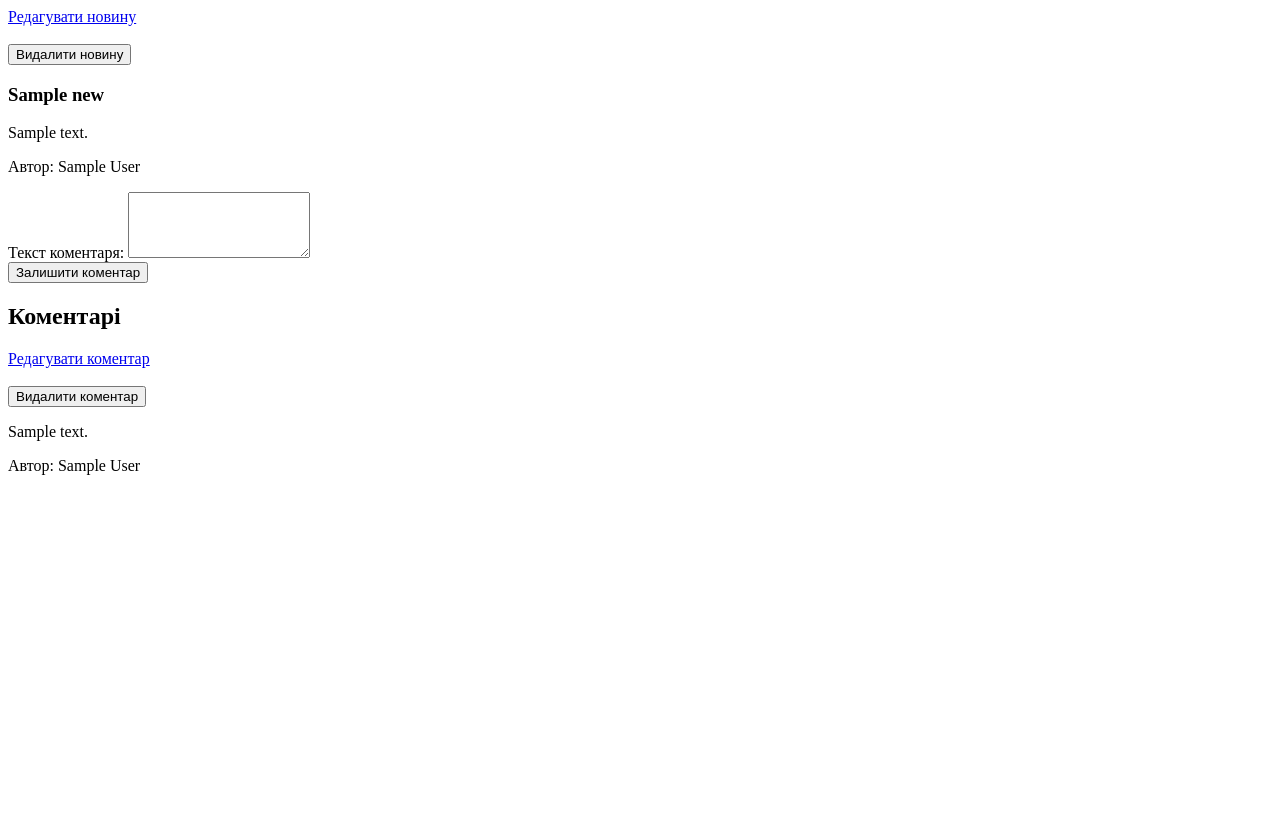
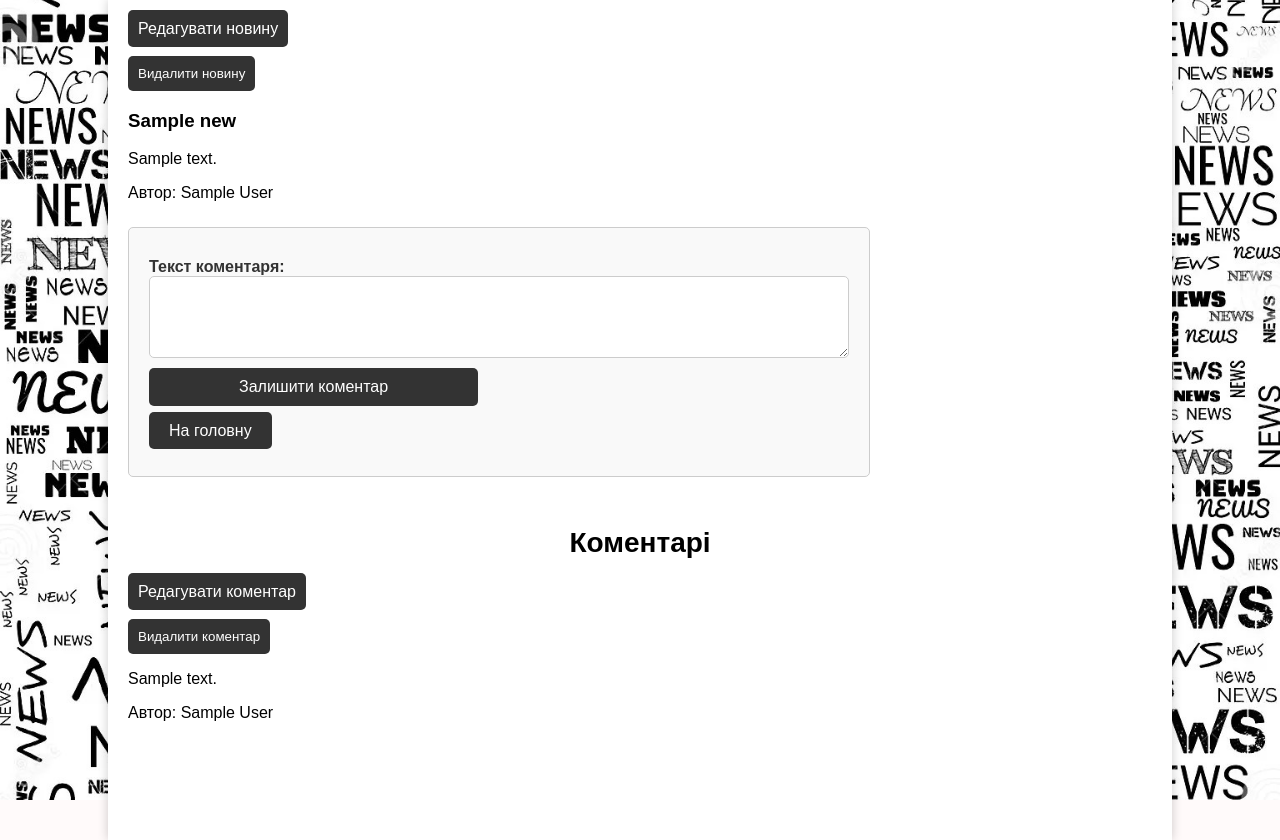
Before and after one commit to VladyslavaDzhun/testove, a PHP site: page /get_news.php?id=1 in a window 1280 px wide. Before the commit the page ends 475 px from the top, so only its background shows below. Run offline with PHP 8.4, Linux system fonts and the light colour scheme; the visitor is signed in with stand-in values (Sample User, id 1); tables that the repository leaves empty or names only in its code hold one stand-in row (values such as "Sample post").

Commit message:
add styles

```diff
--- a/create_comment.php
+++ b/create_comment.php
@@ -30,15 +30,15 @@ if ($_SERVER['REQUEST_METHOD'] === 'POST') {
     <link rel="stylesheet" href="css/style.css">
 </head>
 <body>
-    <h1 class = "title-comment">Створення коментаря</h1>
+    <h1>Створення коментаря</h1>
 
     <?php echo $message; ?>
     <div class="create-comment-container">
         <form method="post" action="index.php?action=create_comment&news_id=<?php echo $news_id; ?>">
-            <label class = "comment-text">Текст коментаря:</label>
+            <label>Текст коментаря:</label>
             <textarea name="text" rows="4" required></textarea><br>
 
-            <button type="submit" class = "create-comment-button">Залишити коментар</button>
+            <button type="submit">Залишити коментар</button>
         </form>
 
         <p><a href="index.php?action=home" class = "return-button">На головну</a></p>
--- a/create_news.php
+++ b/create_news.php
@@ -28,6 +28,7 @@ if ($_SERVER['REQUEST_METHOD'] === 'POST') {
     <link rel="stylesheet" href="css/style.css">
 </head>
 <body>
+    <div class="container">
         <h1  class = "title-news">Створення новини</h1>
 
         <?php echo $message; ?>
@@ -44,5 +45,6 @@ if ($_SERVER['REQUEST_METHOD'] === 'POST') {
 
             <p><a href="index.php?action=home" class = "return-button">На головну</a></p>
         </div>
+    </div>
 </body>
 </html>
--- a/css/style.css
+++ b/css/style.css
@@ -7,9 +7,9 @@ body {
 }
 
 .page {
-  max-width: 100%;
-  max-height: 100vh;
-  background-image: url(img/background.jpg);
+  width: 100%;
+  height: 100%;
+  background-image: url(/img/background.jpg);
   background-size: cover;
   background-position: center;
   background-repeat: no-repeat;
@@ -18,13 +18,14 @@ body {
 
 .container {
   max-width: 80%;
-  height: 95vh;
+  height: 100%;
   margin: 0 auto;
   padding: 20px;
   background-color: rgba(255, 255, 255, 1);
   box-shadow: 0 0 10px rgba(0, 0, 0, 0.2);
 }
 
+/* заголовок "головна сторінка" */
 .header {
   background-color: #333;
   color: #fff;
@@ -32,6 +33,7 @@ body {
   text-align: center;
 }
 
+/* контейнер реєстрації, входу */
 .form-container {
   width: 300px;
   margin: 0 auto;
@@ -42,12 +44,14 @@ body {
   background-color: #f9f9f9;
 }
 
+/* заголовок реєстрація, вхід */
 .form-title {
   text-align: center;
   font-size: 24px;
   margin-bottom: 20px;
 }
 
+/* поле логіна */
 .login-input {
   width: 93%;
   padding: 10px;
@@ -56,6 +60,7 @@ body {
   border-radius: 3px;
 }
 
+/* поле пароля */
 .password-input {
   width: 93%;
   padding: 10px;
@@ -64,6 +69,7 @@ body {
   border-radius: 3px;
 }
 
+/* поле ім'я користувача */
 .name-input {
   width: 93%;
   padding: 10px;
@@ -72,6 +78,7 @@ body {
   border-radius: 3px;
 }
 
+/* кнопка зареєструватися, увійти */
 .submit-button {
   width: 100%;
   padding: 10px;
@@ -89,6 +96,7 @@ body {
   color: black;
 }
 
+/* маєте, не маєте акаунт, увійдіть, зареєструйтесь */
 .register-link {
   text-align: center;
   margin-top: 10px;
@@ -96,6 +104,7 @@ body {
   border-radius: 30%;
 }
 
+/* кнопки входу та реєстрації на головній сторінці */
 .register-buttons {
   display: flex;
 justify-content: center;
@@ -103,6 +112,7 @@ align-items: center;
 padding: 20px ;
 }
 
+/* кнопка увійти на головній сторінці */
 .login-button {
   background-color: #333;
   color: #fff;
@@ -120,6 +130,7 @@ padding: 20px ;
   color: black;
 }
 
+/* кнопка зареєструватися на головній сторінці */
 .register-button {
   background-color: #333;
   color: #fff;
@@ -288,7 +299,6 @@ button.create-news-button {
 /* контейнер для створення коментарів */
 .create-comment-container {
   width: 700px;
-  margin: 0 auto;
   margin-top: 25px;
   padding: 20px;
   border: 1px solid #ccc;
@@ -312,3 +322,171 @@ textarea[name="text"] {
   border-radius: 5px;
   margin-bottom: 10px;
 }
+
+/* кнопка стоврити коментар */
+.comment-button {
+  background-color: #333;
+  color: #fff;
+  font-size: 16px;
+  padding: 10px 90px;
+  border: none;
+  border-radius: 5px;
+  cursor: pointer;
+  text-decoration: none;
+  transition: .3s;
+}
+
+.comment-button:hover {
+  background-color: #C0C0C0;
+  color: black;
+}
+
+/* контейнер для  новин на головній сторінці */
+.news-container {
+  border: 1px solid #ccc;
+  padding: 10px;
+  margin: 10px;
+  background-color: #f9f9f9;
+}
+
+/* заголовк новини на головній сторінці */
+.title-news-home {
+  color: #333;
+  text-decoration: none;
+}
+
+/* текс новини на головній сторінці */
+.text-news-home {
+  color: #666;
+}
+
+/* хто автор новини на головній сторінці */
+.author-home {
+  color: #999;
+}
+
+/* повідомлення немає новин на головній сторінці */
+.no-news-home {
+  color: black;
+  display: flex;
+  justify-content: center;
+  align-items: center;
+}
+
+/* повідомлення що немає коментарів на сторінці новини */
+.no-comment {
+  color: black;
+  display: flex;
+  justify-content: center;
+  align-items: center;
+}
+
+/* кнопка "видалити новину" на сторінці новини */
+.delete-news-button {
+  background-color: #333;
+  color: #fff;
+  padding: 10px;
+  border: none;
+  border-radius: 5px;
+  cursor: pointer;
+  text-decoration: none;
+  transition: .3s;
+}
+
+.delete-news-button:hover {
+  background-color: #C0C0C0;
+  color: black;
+}
+
+/* кнопка "редагувати" новину на сторінці новини */
+.edit-news-button {
+  background-color: #333;
+  color: #fff;
+  padding: 10px;
+  border: none;
+  border-radius: 5px;
+  cursor: pointer;
+  text-decoration: none;
+  transition: .3s;
+}
+
+.edit-news-button:hover {
+  background-color: #C0C0C0;
+  color: black;
+}
+
+/* кнопка "редагувати коментар" на сторінці новини */
+.edit-comment-button {
+  background-color: #333;
+  color: #fff;
+  padding: 10px;
+  border: none;
+  border-radius: 5px;
+  cursor: pointer;
+  text-decoration: none;
+  transition: .3s;
+}
+
+.edit-comment-button:hover {
+  background-color: #C0C0C0;
+  color: black;
+}
+
+/* кнопка "видалити коментар" на сторінці новини */
+.delete-comment-button {
+  background-color: #333;
+  color: #fff;
+  padding: 10px;
+  border: none;
+  border-radius: 5px;
+  cursor: pointer;
+  text-decoration: none;
+  transition: .3s;
+}
+
+.delete-comment-button:hover {
+  background-color: #C0C0C0;
+  color: black;
+}
+
+/* заголовок редагувати коментар/новину на сторінці редагування коментаря/новини */
+.edit_comment_news {
+  font-weight: bold;
+  color: #333;
+  display: block;
+  margin-top: 10px;
+  text-align: center;
+}
+
+/* поле тексу на сторінці редагувати коментар/новину */
+.text_edit_comment_news {
+  font-weight: bold;
+  color: #333;
+  display: block;
+  margin-top: 10px;
+}
+
+/* поле заголовка на сторінці редагування новини */
+.label-news-title {
+  font-weight: bold;
+  color: #333;
+  display: block;
+  margin-top: 10px;
+}
+
+/* кнопка зберегти зміни на сторінці редагування коментаря/новини */
+.button_edit_comment_news {
+  background-color: #333;
+  color: #fff;
+  padding: 10px;
+  border: none;
+  border-radius: 5px;
+  cursor: pointer;
+  text-decoration: none;
+  transition: .3s;
+}
+
+.button_edit_comment_news:hover {
+  background-color: #C0C0C0;
+  color: black;
+}
--- a/get_news.php
+++ b/get_news.php
@@ -4,28 +4,36 @@ require_once 'news.php';
 require_once 'comments.php';
 require_once 'user.php';
 
+echo '<link href="css/style.css"  rel="stylesheet">';
+echo '<div class="page">';
+echo '<div class="container">';
 $news = getNewById($_GET['id']);
 if (isUserLoggedIn() && isAuthor($_SESSION['user_id'], $news['author_id'])){
-echo '<a href="index.php?action=edit_news&news_id='.$_GET['id'].'">Редагувати новину</a>';
+echo '<a href="index.php?action=edit_news&news_id='.$_GET['id'].'" class = "edit-news-button">Редагувати новину</a>';
 echo '<form method="post" action="index.php?action=delete_news">';
 echo '<input type="hidden" name="id" value='.$_GET['id'].' required><br>';
-echo '<button type="submit">Видалити новину</button>';
+echo '<button type="submit" class = "delete-news-button">Видалити новину</button>';
 echo '</form>';
 }
 echo '<div>';
-echo '<h3>' . $news['title'] . '</h3>';
-echo '<p>' . $news['text'] . '</p>';
+echo '<h3>' . htmlentities($news['title'], ENT_QUOTES) . '</h3>';
+echo '<p>' . htmlentities($news['text'], ENT_QUOTES) . '</p>';
 echo '<p>Автор: ' . $news['name'] . '</p>';
 echo '</div>';
+
+
 ?>
  <form method="post" action="index.php?action=create_comment&news_id=<?php echo $_GET['id']; ?>">
-        <label>Текст коментаря:</label>
+    <div class="create-comment-container">
+        <label class = "comment-text">Текст коментаря:</label>
         <textarea name="text" rows="4" required></textarea><br>
+        <button type="submit" class = "comment-button">Залишити коментар</button>
+        <p><a href="index.php?action=home" class = "return-button">На головну</a></p>
+    </div>
+</form>
 
-        <button type="submit">Залишити коментар</button>
-    </form>
 <!-- Виведення списку коментарів -->
-<h2>Коментарі</h2>
+<h2 class = "title-comment">Коментарі</h2>
  <?php
  // Отримання списку коментарів і виведення їх
  $commentList = getCommentsForNews($_GET['id']); // Потрібно реалізувати функцію отримання списку коментарів
@@ -33,10 +41,10 @@ echo '</div>';
      foreach ($commentList as $comment) {
          echo '<div>';
          if (isUserLoggedIn() && isAuthor($_SESSION['user_id'], $comment['author_id'])){
-         echo '<a href="index.php?action=edit_comment&comment_id='.$comment['id'].'">Редагувати коментар </a>';
+         echo '<a href="index.php?action=edit_comment&comment_id='.$comment['id'].'" class = "edit-comment-button">Редагувати коментар </a>';
          echo '<form method="post" action="index.php?action=delete_comment">';
         echo '<input type="hidden" name="id" value='.$comment['id'].' required><br>';
-        echo '<button type="submit">Видалити коментар</button>';
+        echo '<button type="submit" class = "delete-comment-button">Видалити коментар</button>';
         echo '</form>';
          }
          echo '<p>' . htmlentities($comment['text'], ENT_QUOTES) . '</p>';
@@ -44,6 +52,8 @@ echo '</div>';
          echo '</div>';
      }
  } else {
-     echo '<p>Немає коментарів.</p>';
+     echo '<p class = "no-comment">Немає коментарів.</p>';
  }
+    echo '</div>';
+    echo '</div>';
  ?>
```
Also changed, not shown: edit_comment.php (+12 -9 lines), edit_news.php (+14 -11 lines), home.php (+6 -4 lines), img/background.jpg (renamed from css/img/background.jpg). Lines whose indentation alone changed are shown as unchanged.
